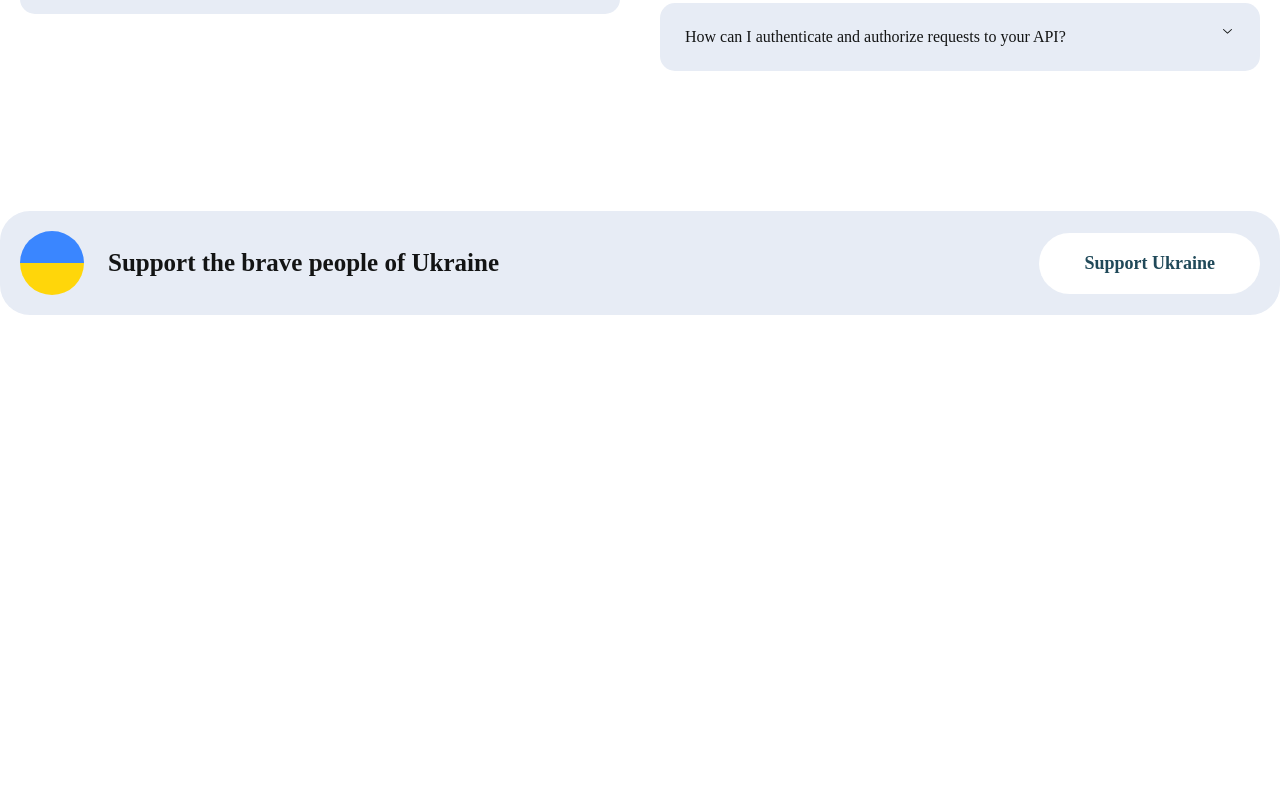
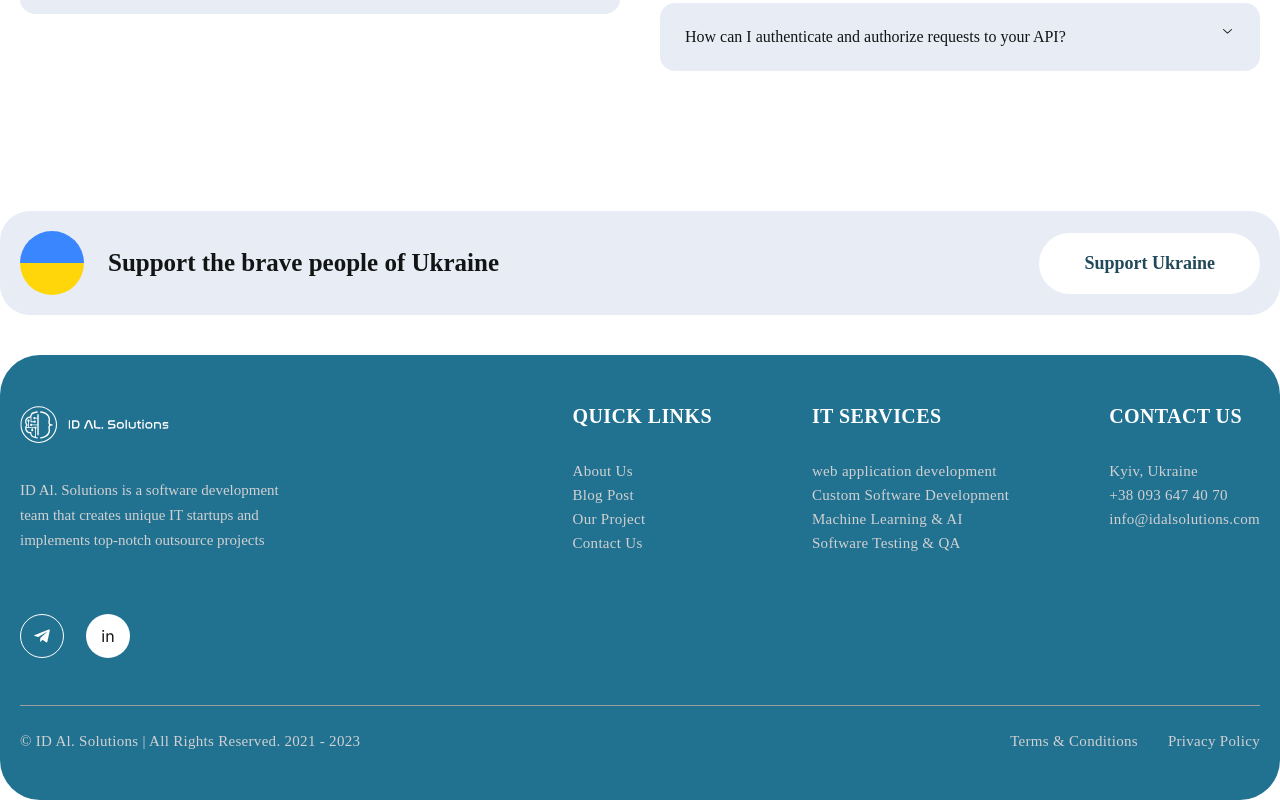
Before and after one commit to Andriikryl/solutions, a Next.js app: page / in a window 1280 px wide. Shown: the part 6110-6910 px from the top of the page. Before the commit the page ends 6465 px from the top, so only its background shows below. Built offline with nearby package versions, Linux system fonts and the light colour scheme.

Commit message:
add footer component

```diff
--- a/src/app/layout.tsx
+++ b/src/app/layout.tsx
@@ -2,6 +2,7 @@ import Header from "@/components/header/Header";
 import "./globals.css";
 import type { Metadata } from "next";
 import { Inter } from "next/font/google";
+import Footer from "@/components/footer/Footer";
 
 const inter = Inter({ subsets: ["latin"] });
 
@@ -20,6 +21,7 @@ export default function RootLayout({
       <body className={inter.className}>
         <Header />
         <main>{children}</main>
+        <Footer />
       </body>
     </html>
   );
--- /dev/null
+++ b/src/components/footer/Footer.tsx
@@ -0,0 +1,82 @@
+import React from "react";
+import style from "./style.module.css";
+import { Container } from "../container/Container";
+import Logo from "public/logo/logo.svg";
+import Image from "next/image";
+import Teleg from "public/icons/telegram.svg";
+
+const data = [
+  {
+    id: 1,
+    title: "QUICK LINKS",
+    links: ["About Us", "Blog Post", "Our Project", "Contact Us"],
+  },
+  {
+    id: 2,
+    title: "IT SERVICES",
+    links: [
+      "web application development",
+      "Custom Software Development",
+      "Machine Learning & AI",
+      "Software Testing & QA",
+    ],
+  },
+  {
+    id: 3,
+    title: "CONTACT US",
+    links: ["Kyiv, Ukraine", "+38 093 647 40 70", "info@idalsolutions.com"],
+  },
+];
+
+export default function Footer() {
+  return (
+    <footer className={style.footer}>
+      <Container>
+        <div className={style.footer__top}>
+          <div className={style.flex__group}>
+            <Image src={Logo} width={149} height={37} alt="logo" />
+            <p className={style.footer__description}>
+              ID Al. Solutions is a software development team that creates
+              unique IT startups and implements top-notch outsource projects
+            </p>
+          </div>
+          <div className={style.list__box}>
+            {data.map((Item) => {
+              return (
+                <ul className={style.footer__list} key={Item.title}>
+                  <li className={style.item__title}>{Item.title}</li>
+                  {Item.links.map((link, index) => {
+                    return (
+                      <li className={style.list__item} key={index}>
+                        <a className={style.item__link} href="#">
+                          {link}
+                        </a>
+                      </li>
+                    );
+                  })}
+                </ul>
+              );
+            })}
+          </div>
+        </div>
+        <div className={style.link__box}>
+          <a className={style.telegram} href="#">
+            <Image src={Teleg} width={20} height={20} alt="telegram" />
+          </a>
+          <a className={style.linkedIn} href="#">
+            in
+          </a>
+        </div>
+        <div className={style.footer__bottom}>
+          <ul className={style.bottom__list}>
+            <li className={style.bottom__item}>
+              © ID Al. Solutions | All Rights Reserved. 2021 - 2023
+            </li>
+            <li className={style.bottom__item}>Terms & Conditions</li>
+            <li className={style.bottom__item}>Privacy Policy</li>
+          </ul>
+        </div>
+      </Container>
+    </footer>
+  );
+}
--- /dev/null
+++ b/src/components/footer/style.module.css
@@ -0,0 +1,114 @@
+.footer{
+    border-radius: 40px;
+    background: var(--dark-green, #217191);
+    padding-block: 50px;
+}
+
+.footer__top{
+    display: flex;
+    justify-content: space-between;
+    align-items: center;
+    flex-wrap: wrap;
+    gap: 20px;
+    margin-block-end: 60px;
+}
+
+.list__box{
+    display: flex;
+    gap: 100px;
+}
+
+.flex__group{
+    display: flex;
+    flex-direction: column;
+    max-width: 290px;
+    gap: 35px;
+}
+
+.footer__description{
+    color: #D1D1D1;
+    font-family: Montserrat;
+    font-size: 15px;
+    font-style: normal;
+    font-weight: 400;
+    line-height: 166.9%;
+}
+
+.item__title{
+    color: var(--white, #FFF);
+    font-family: Montserrat;
+    font-size: 20px;
+    font-style: normal;
+    font-weight: 600;
+    line-height: normal;
+    letter-spacing: 0.4px;
+    margin-block-end: 30px;
+    list-style: none;
+}
+
+.list__item{
+    list-style: none;
+}
+
+.item__link{
+    color: #D1D1D1;
+    font-family: Montserrat;
+    font-size: 15px;
+    font-style: normal;
+    font-weight: 400;
+    line-height: normal;
+    letter-spacing: 0.3px;
+    text-decoration: none;
+}
+
+.link__box{
+    display: flex;
+    gap: 22px;
+    border-bottom: 1px solid #9D9D9D;
+    padding-block-end: 47px;
+    margin-block-end: 27px;
+}
+
+.telegram{
+    display: flex;
+    justify-content: center;
+    align-items: center;
+    width: 44px;
+    height: 44px;
+    aspect-ratio: 1/1;
+    border-radius: 50%;
+    border: 1px solid #fff;
+}
+
+.linkedIn{
+    display: flex;
+    justify-content: center;
+    align-items: center;
+    width: 44px;
+    height: 44px;
+    aspect-ratio: 1/1;
+    border-radius: 50%;
+    background: white;
+    text-decoration: none;
+    color: hsla(180, 3%, 8%, 1);
+}
+
+.bottom__list{
+    display: flex;
+}
+
+.bottom__item:nth-child(2){
+    margin-inline-start: auto;
+    margin-inline-end: 30px;
+}
+
+.bottom__item{
+    list-style: none;
+    color: #D1D1D1;
+    font-family: Montserrat;
+    font-size: 15px;
+    font-style: normal;
+    font-weight: 400;
+    line-height: normal;
+    letter-spacing: 0.3px;
+}
```
Also changed, not shown: public/icons/telegram.svg (added).
